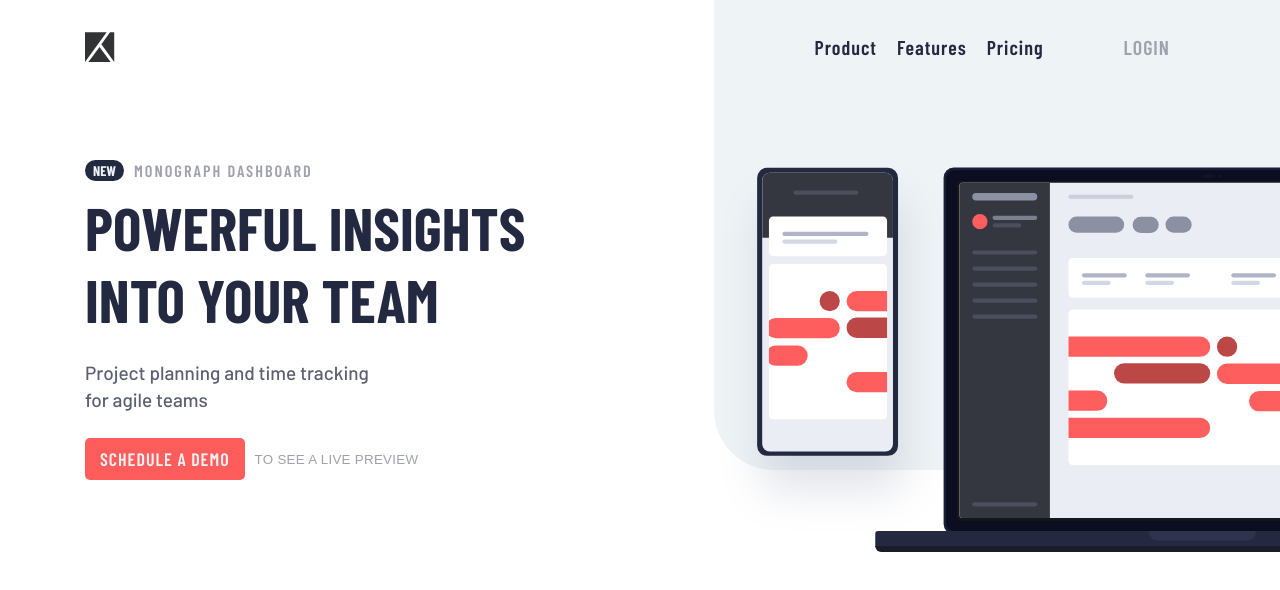
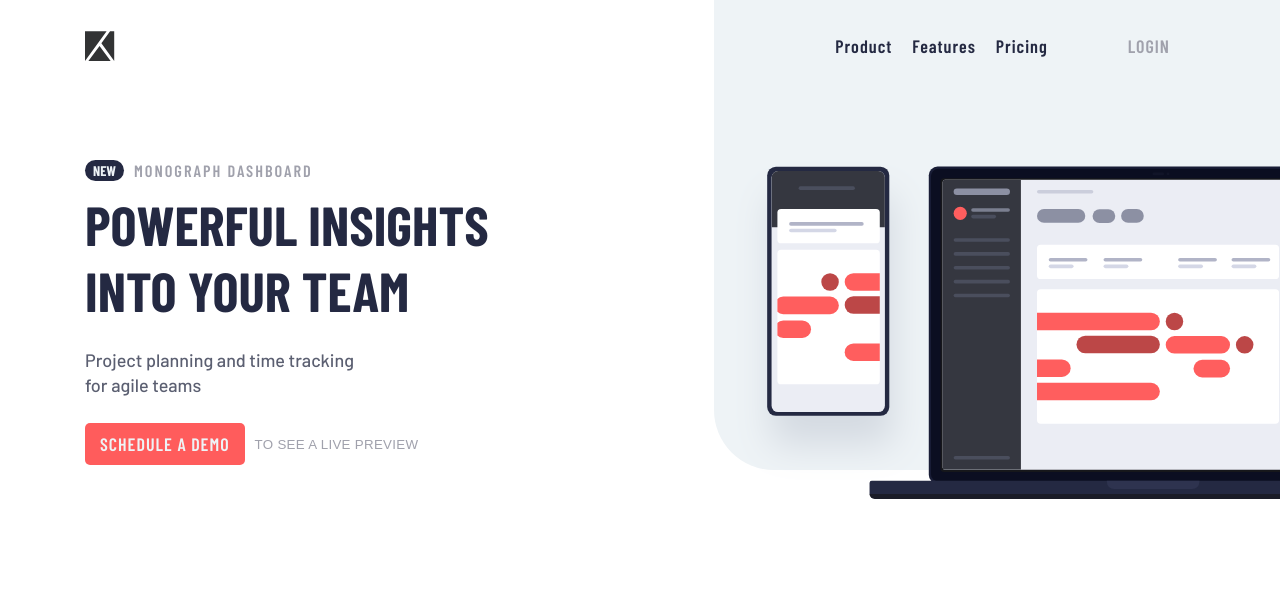
Before and after one commit to AbdulSamadCodes/Project-tracking-intro-component-Frontend-mentor-challenge-, a plain HTML site: page index.html in a window 1280 px wide. Drawn offline with nearby package versions, Linux system fonts and the light colour scheme; a web font is replaced by a local one.

Commit message:
Final commit

```diff
--- a/style.css
+++ b/style.css
@@ -13,7 +13,7 @@
   /*=====Typography======*/
 
   --fs-1: 40px;
-  --fs-2: 19px;
+  --fs-2: 18px;
   --fs-3: 18px;
 
   --font-family-Barlow: "Barlow", sans-serif;
@@ -332,6 +332,7 @@ body {
 /*====Responsive for devices more than 992px=======*/
 
 @media (min-width: 992px) {
+
   .container {
     max-width: 1140px;
   }
@@ -365,13 +366,18 @@ body {
   .navbar-list {
     gap: 20px;
   }
+
+  .nav-link ,
+  .navbar .container  .login-btn{
+    font-size: 18px;
+  }
 }
 
 /*====Responsive for devices more than 1200px=======*/
 
 @media (min-width: 1200px) {
   :root {
-    --fs-1: 60px;
+    --fs-1: 55px;
   }
 
   .container {
@@ -379,8 +385,8 @@ body {
   }
 
   .illustration {
-    width: 150%;
-    margin-inline-start: 65px;
+    width: 130%;
+    margin-inline-start: 80px;
   }
 
   .bg-pattern {
```
